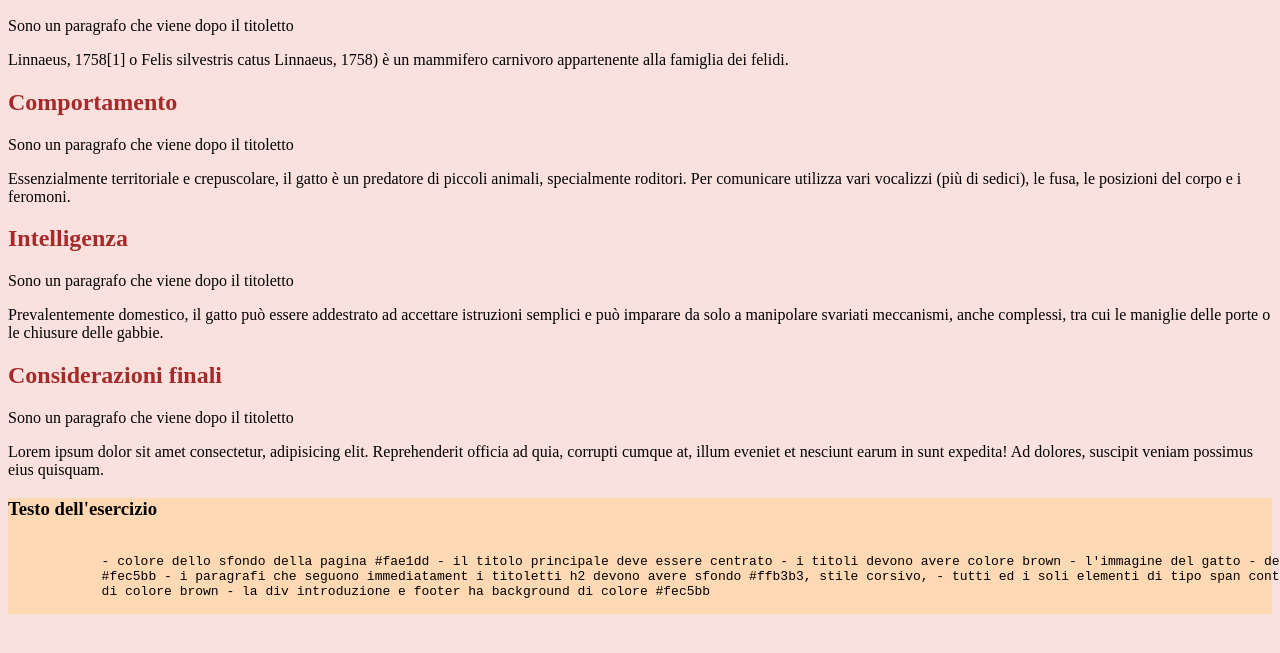
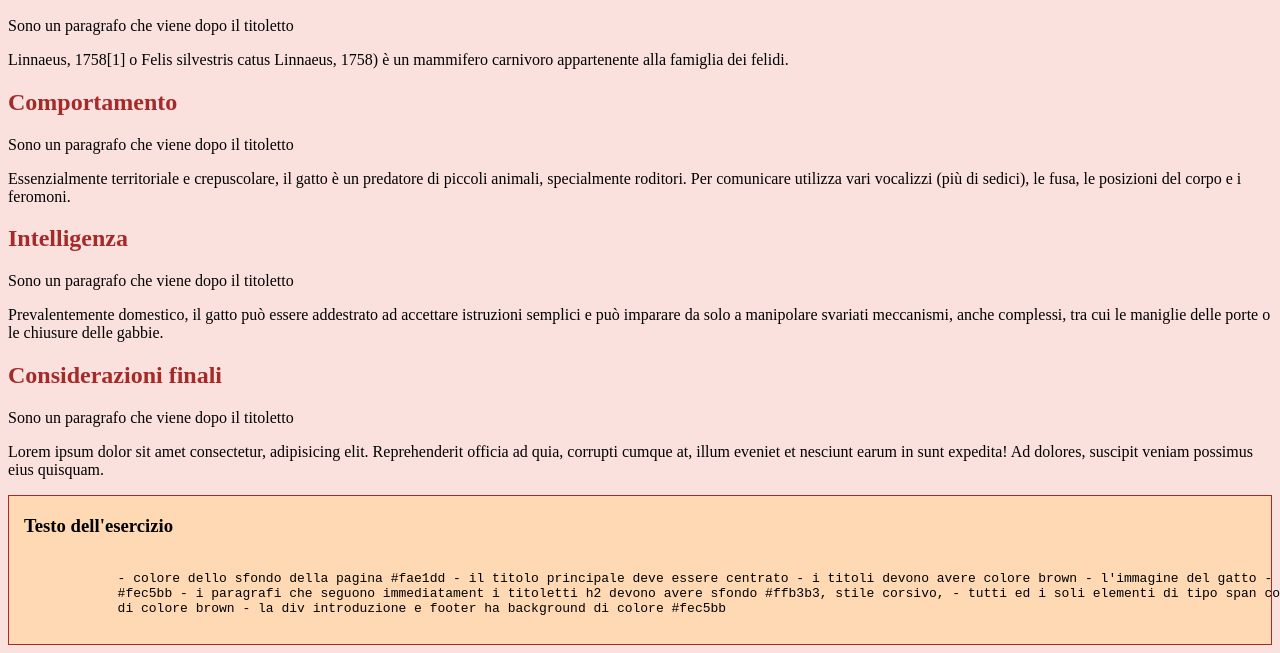
Before and after one commit to iisgalvanimi/css-combinator-01-RobertBauer01, a plain HTML site: page index.html in a window 1280 px wide. Shown: the part 284-937 px from the top of the page. Before the commit the page ends 911 px from the top, so only its background shows below. Drawn offline with Linux system fonts and the light colour scheme.

Commit message:
Soluzione esercizio

```diff
--- a/css/sezione_testo_esercizio.css
+++ b/css/sezione_testo_esercizio.css
@@ -1,4 +1,6 @@
 #sezione_testo_esercizio {
     font-size: medium;
     background-color:  #ffd9b3;
+    border: 1px solid brown;
+    padding-left:15px;
 }
```
